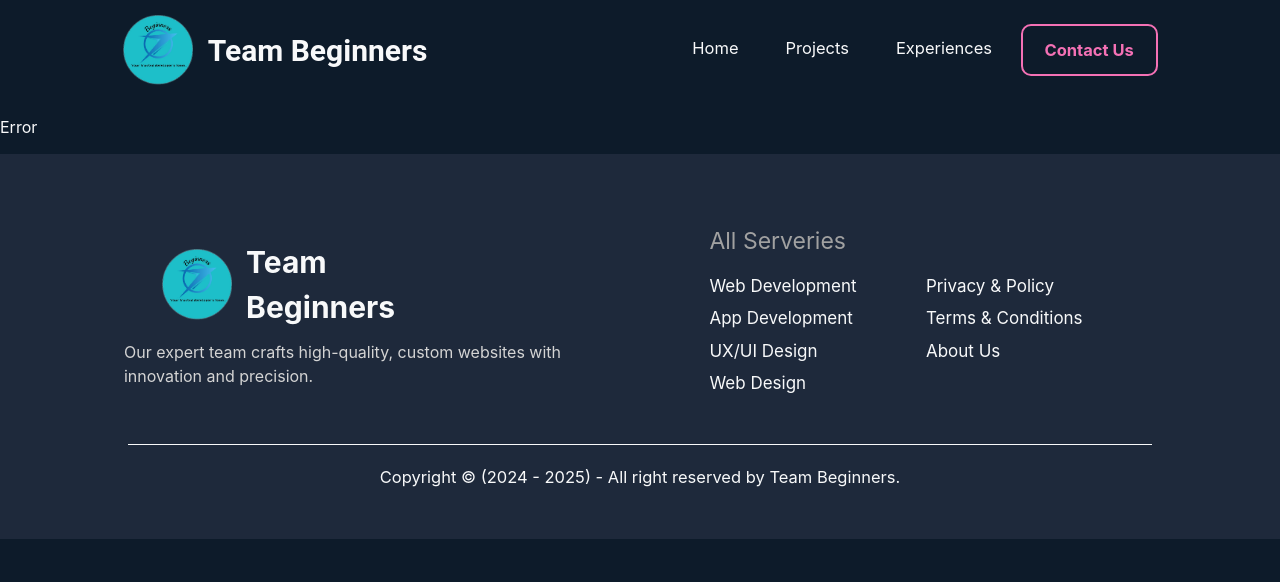
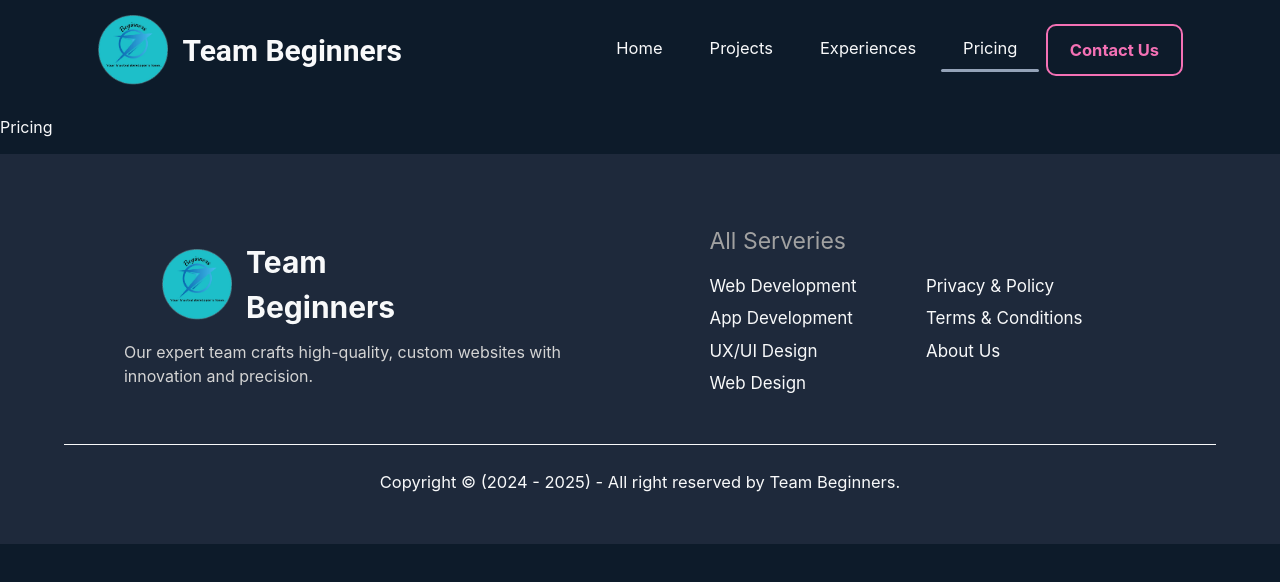
Before and after one commit to Shreyan1729/Beginners, a React (Vite) app: page /pricing in a window 1280 px wide. Shown: the top 582 px of the page. Built offline with nearby package versions, Linux system fonts and the light colour scheme.

Commit message:
9th commit

```diff
--- a/src/App.jsx
+++ b/src/App.jsx
@@ -15,6 +15,7 @@ import AboutUs from "./components/AboutUs";
 import Conditions from "./components/Conditions";
 import Privacy from "./components/Privacy";
 import Error from "./components/Error";
+import Pricing from "./components/Pricing";
 
 const App = () => {
   return (
@@ -30,6 +31,7 @@ const App = () => {
           <Route path="/about-us" element={<AboutUs />} />
           <Route path="/terms-and-conditions" element={<Conditions />} />
           <Route path="/privacy-policy" element={<Privacy />} />
+          <Route path="/pricing" element={<Pricing />} />
 
           <Route path="*" element={<Error />} />
         </Routes>
--- a/src/components/Footer.jsx
+++ b/src/components/Footer.jsx
@@ -109,7 +109,7 @@ const Footer = () => {
         </div>
       </div>
 
-      <div className="copy text-center text-[16.5px] w-[80%] border-t !pt-[20px]">
+      <div className="copy text-center text-[16.5px] w-[90%] border-t !pt-[25px]">
         Copyright © (2024 - {year}) - All right reserved by{" "}
         <a href="/" className="hover:text-blue-400">
           Team Beginners
--- a/src/components/Navbar.jsx
+++ b/src/components/Navbar.jsx
@@ -1,8 +1,6 @@
 import React from "react";
 import { logo } from "../assets/Elements";
 import { NavLink } from "react-router-dom";
-
-import { motion } from "motion/react";
 
 const Navbar = () => {
   const links = [
@@ -17,6 +15,10 @@ const Navbar = () => {
     {
       name: "Experiences",
       href: "/experiences",
+    },
+    {
+      name: "Pricing",
+      href: "/pricing",
     },
     {
       name: "Contact Us",
--- /dev/null
+++ b/src/components/Pricing.jsx
@@ -0,0 +1,17 @@
+import React from "react";
+import { pageTransition } from "../assets/Elements";
+import { motion } from "motion/react";
+import { Helmet } from "react-helmet";
+
+const Pricing = () => {
+  return (
+    <motion.div {...pageTransition}>
+      <Helmet>
+        <title>Team Beginners | Pricing</title>
+      </Helmet>
+      Pricing
+    </motion.div>
+  );
+};
+
+export default Pricing;
```
